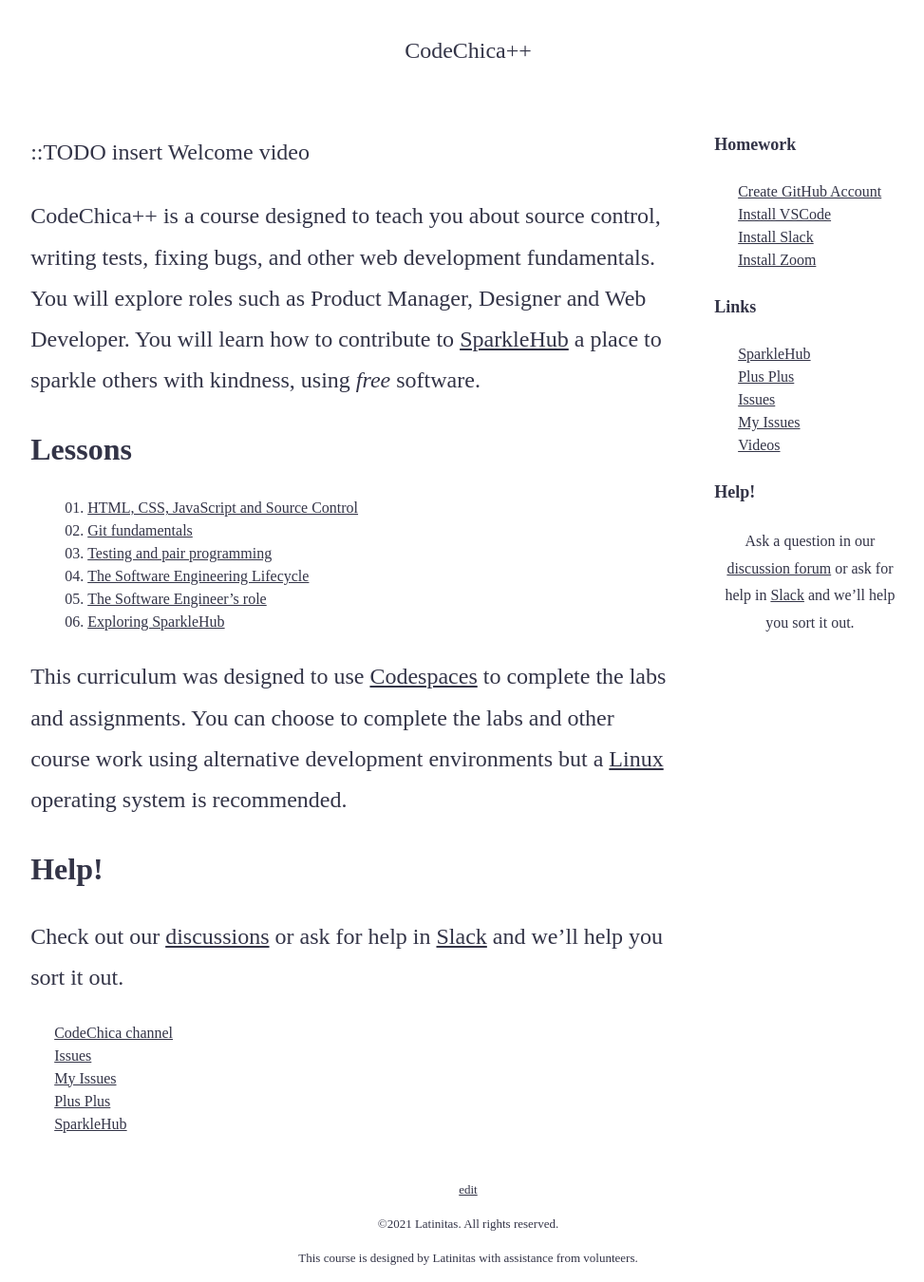
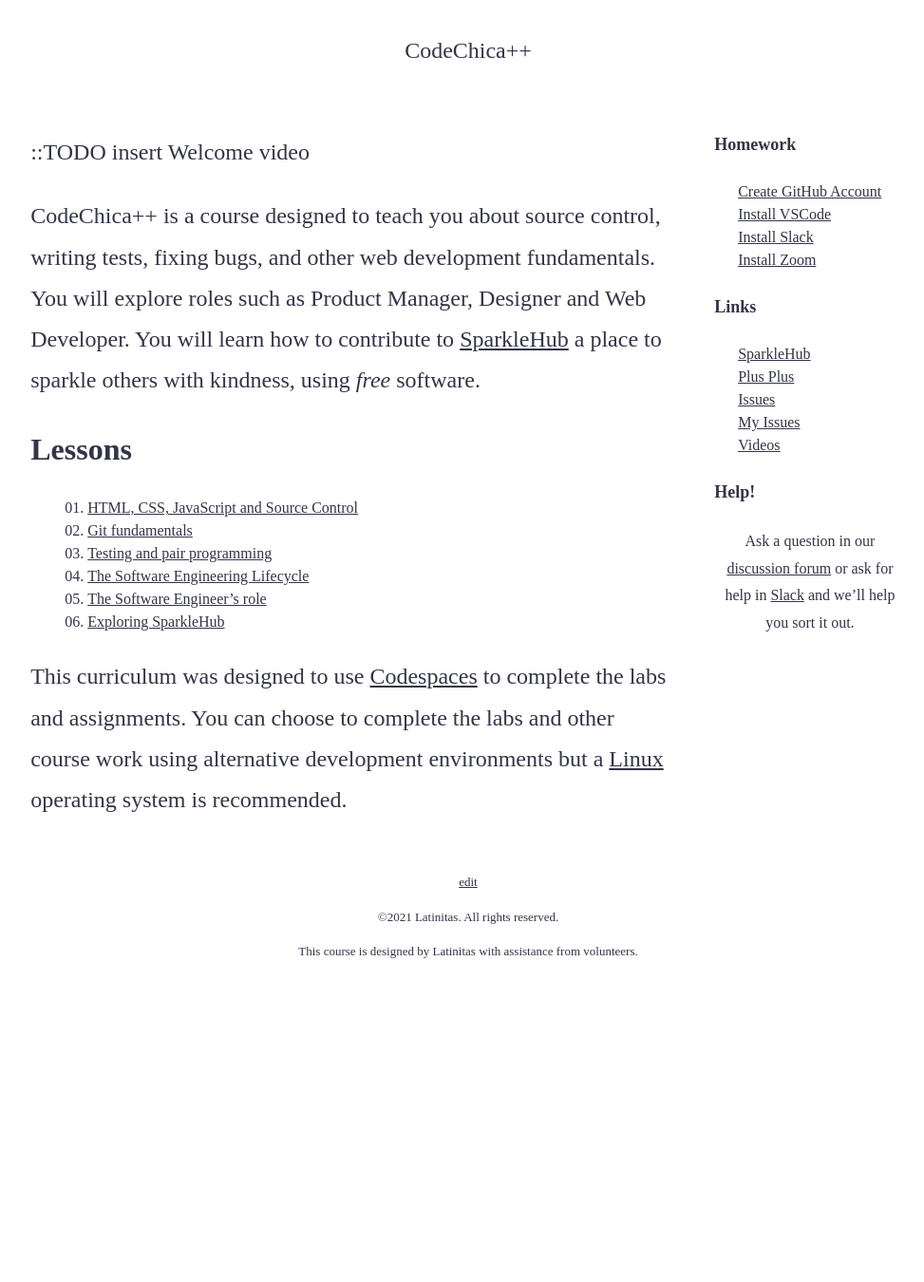
Before and after one commit to CodeChica/plus-plus, a Jekyll site: the page built from index.md, in a window 1280 px wide. Shown: the whole page at 95% size, without its empty margins (147-1120 px from the left). Built offline with Jekyll 4.4.1, drawn with Linux system fonts in a browser that asks for light colours; after the commit the page ends 1026 px from its top, so only the background shows below that.

Commit message:
remove duplicate help section

```diff
--- a/index.md
+++ b/index.md
@@ -22,16 +22,6 @@ a place to sparkle others with kindness, using *free* software.
 This curriculum was designed to use [Codespaces](./guides/github.html#codespaces) to complete the labs and assignments.
 You can choose to complete the labs and other course work using alternative
 development environments but a [Linux](./guides/linux.html) operating system is recommended.
-
-## Help!
-
-Check out our [discussions][discussions] or ask for help in [Slack][slack] and we’ll help you sort it out.
-
-* [CodeChica channel][youtube]
-* [Issues](https://github.com/CodeChica/plus-plus/issues/choose)
-* [My Issues](https://github.com/issues/assigned)
-* [Plus Plus](https://github.com/CodeChica/plus-plus)
-* [SparkleHub](https://github.com/CodeChica/SparkleHub)
 
 [alacritty]: https://github.com/alacritty/alacritty
 [chrome]: https://www.google.com/chrome/
```
